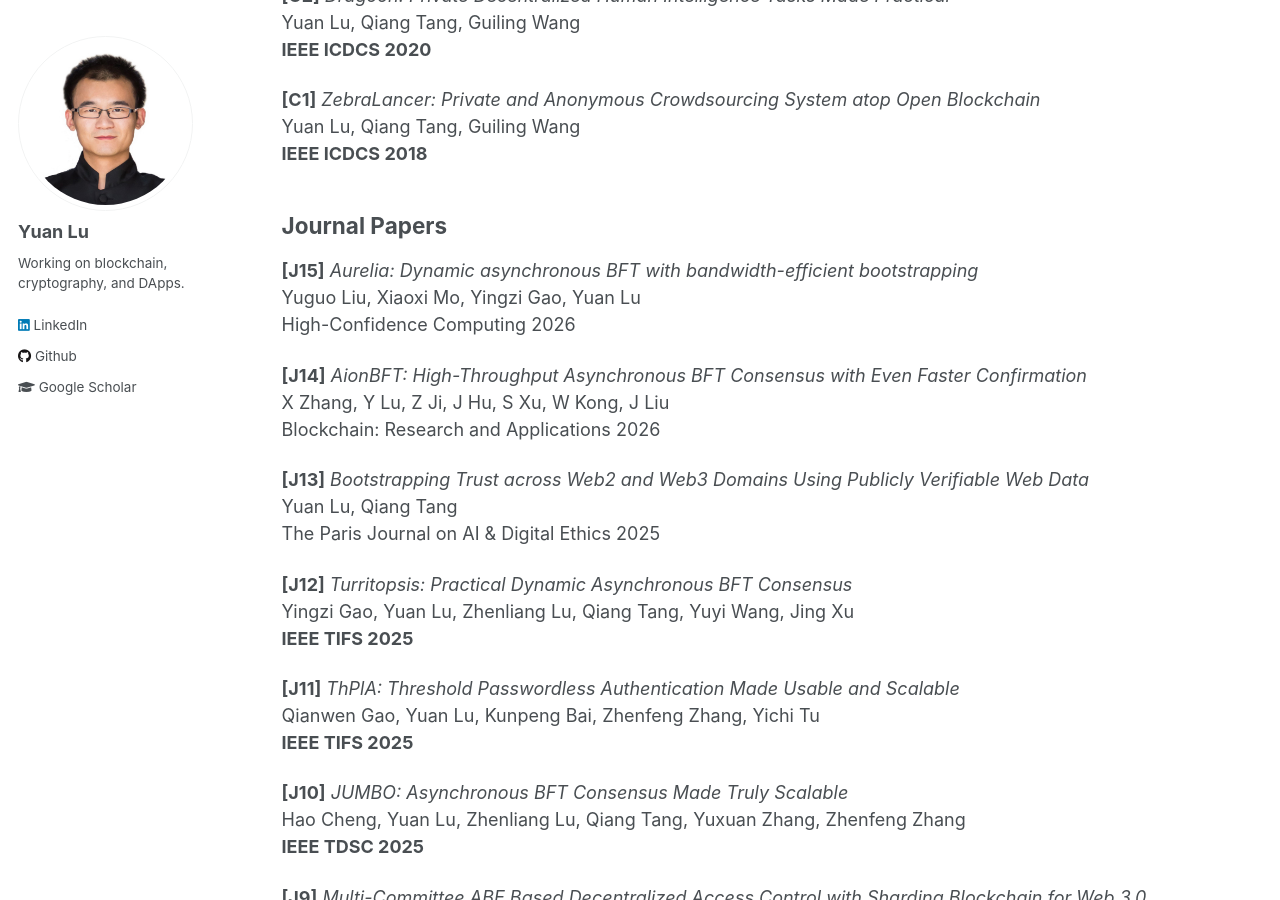
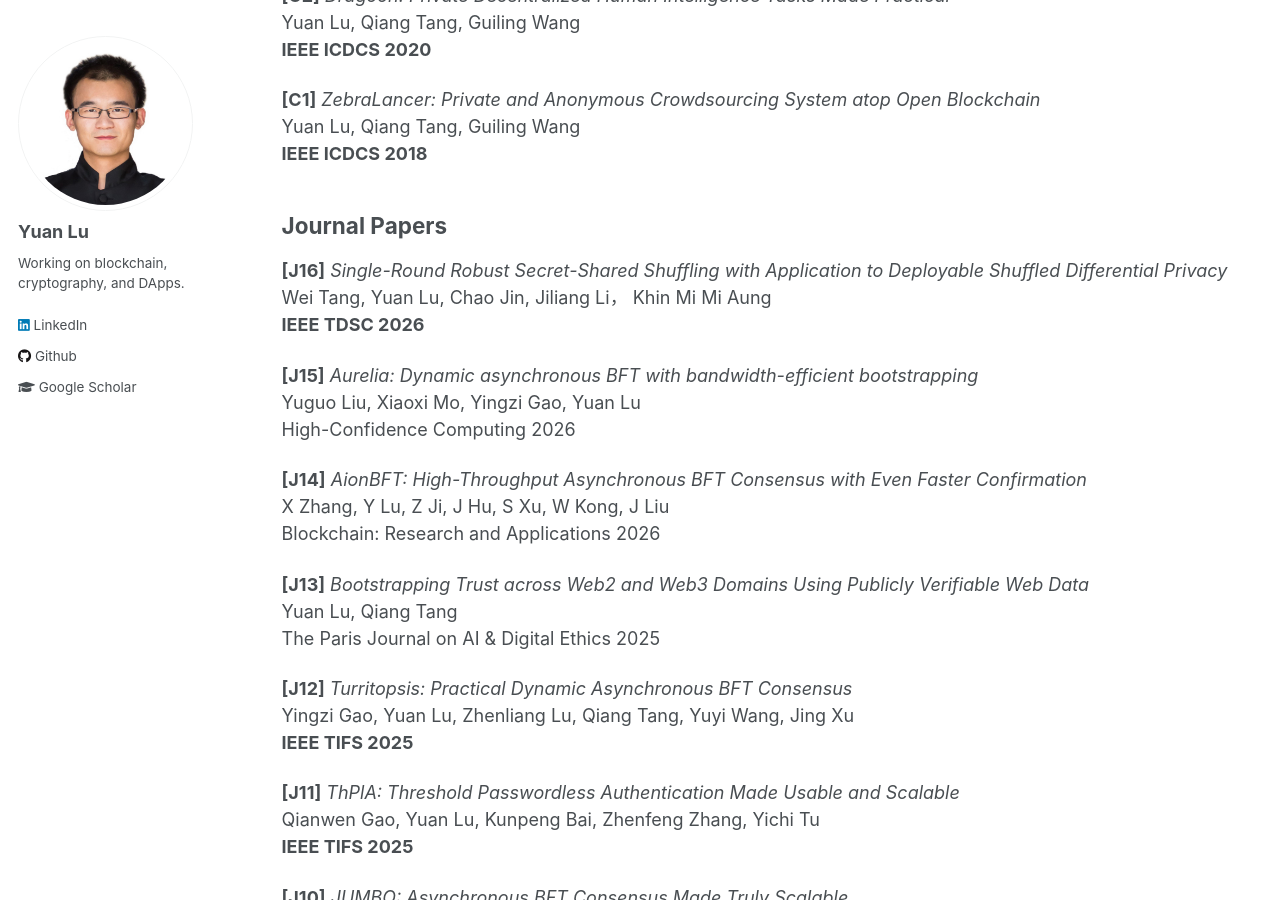
Before and after one commit to yylluu/yylluu.github.io, a Jekyll site: the page built from _pages/publications.md, in a window 1280 px wide and 900 px high, scrolled down 2132 px. Built offline with Jekyll 4.4.1, drawn with Linux system fonts in a browser that asks for light colours.

Commit message:
Update publications.md

```diff
--- a/_pages/publications.md
+++ b/_pages/publications.md
@@ -133,6 +133,12 @@ Yuan Lu, Qiang Tang, Guiling Wang
 ## Journal Papers
 
 
+**[J16]** *Single-Round Robust Secret-Shared Shuffling with Application to Deployable Shuffled Differential Privacy*
+Wei Tang, Yuan Lu, Chao Jin, Jiliang Li， Khin Mi Mi Aung
+**IEEE TDSC 2026**
+
+
+
 **[J15]** *Aurelia: Dynamic asynchronous BFT with bandwidth-efficient bootstrapping*
 Yuguo Liu, Xiaoxi Mo, Yingzi Gao, Yuan Lu
 High-Confidence Computing 2026
```
